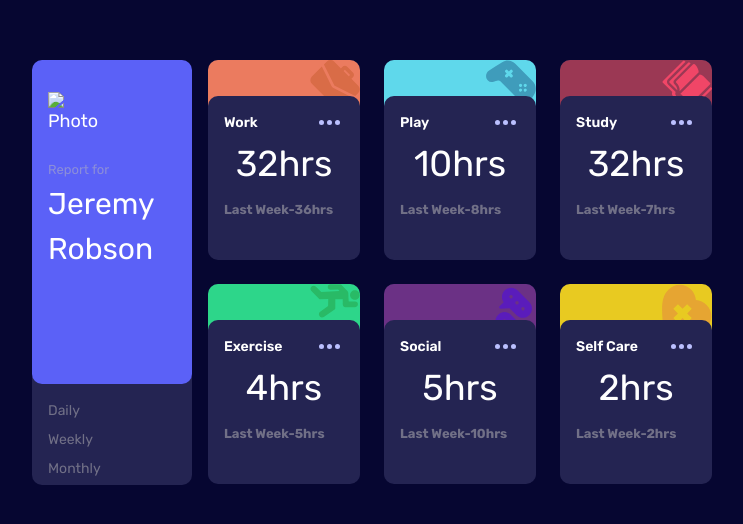
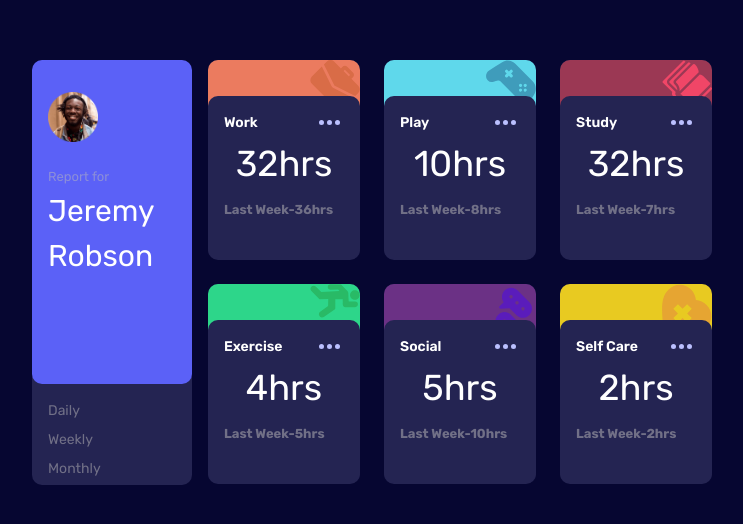
Before and after one commit to PxMach/Frontend-Mentor-Time-tracking-dashboard, a website: page index.html in a window 1280 px wide. Shown: the part 128-652 px from the top of the page, without its empty margins (268-1011 px from the left). Drawn offline with Linux system fonts and the light colour scheme; the site is published under a folder, as on GitHub Pages, so addresses that start at the root find nothing.

Commit message:
Correction du chemin de l'image dans index.html pour utiliser un chemin relatif.

```diff
--- a/index.html
+++ b/index.html
@@ -28,7 +28,7 @@
             >
                <img
                   class="w-[50px] mb-[20px]"
-                  src="/images/image-jeremy.png"
+                  src="./images/image-jeremy.png"
                   alt="Photo"
                />
                <span class="text-[#bebbbb80] text-[13px]">Report for</span>
```
